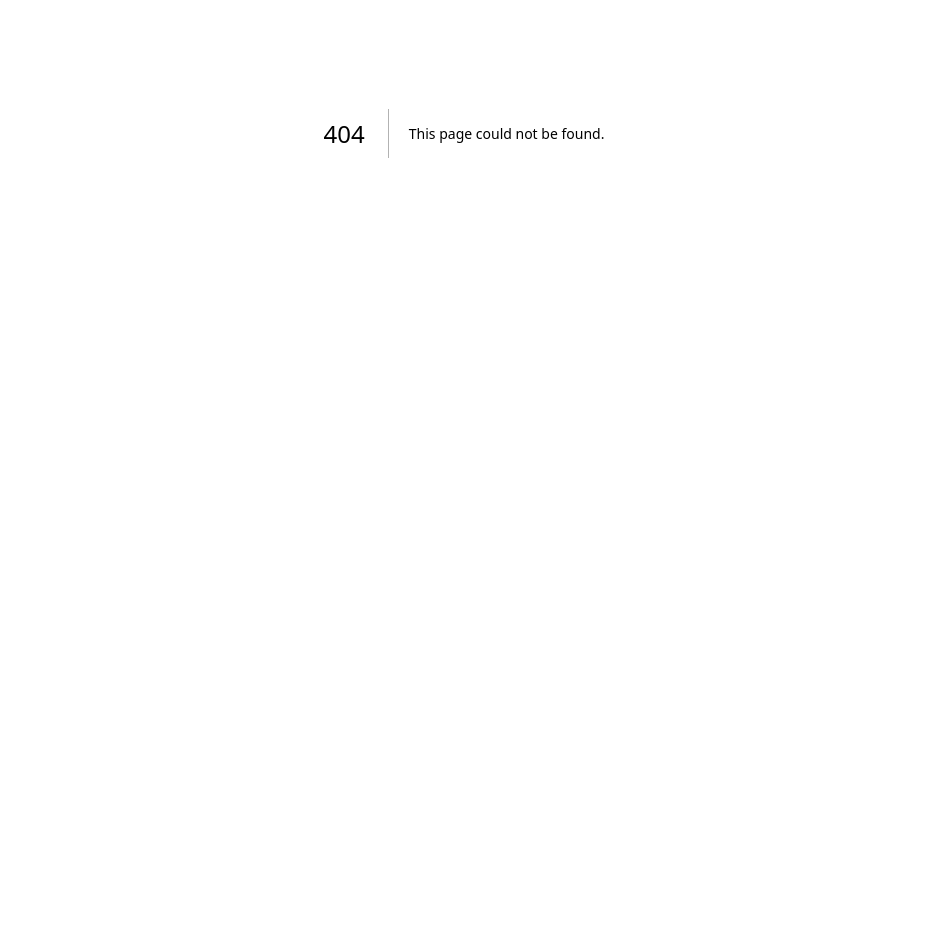
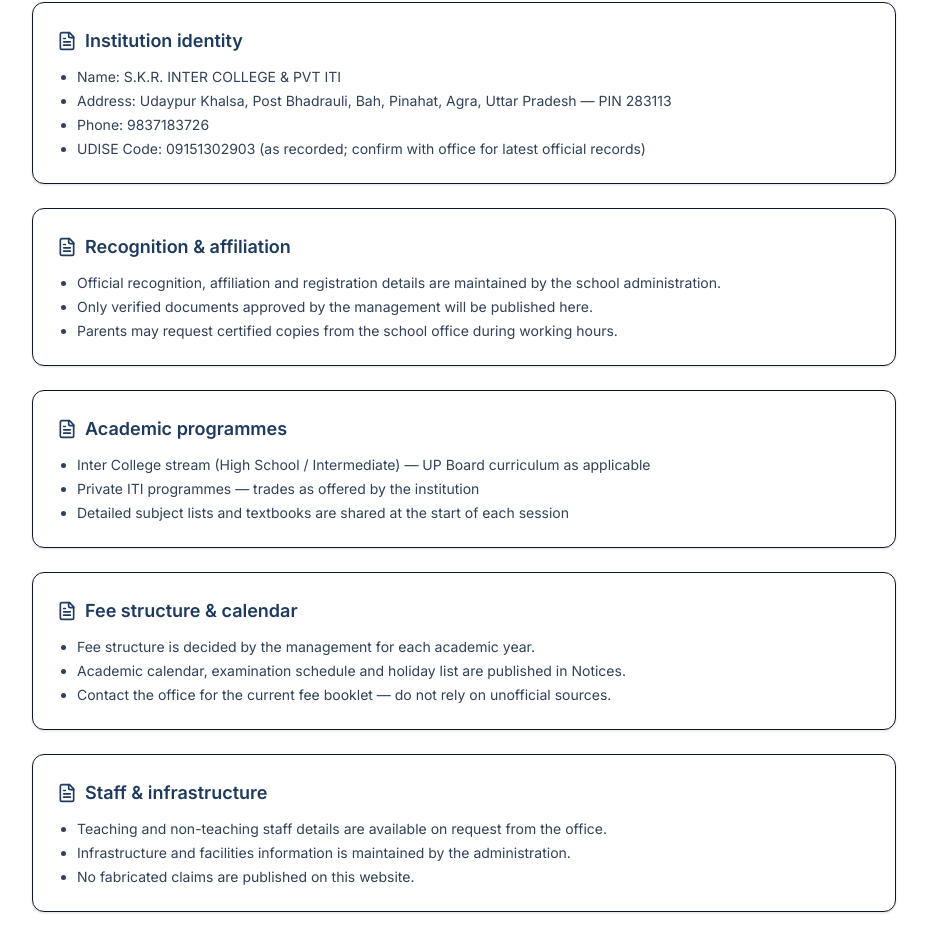
Before and after one commit to princetyagi1424/SKR-INTER-COLLEGE, a Next.js app: page /disclosures in a window 1280 px wide. Before the commit this address had no page. Shown: the part 267-1212 px from the top of the page, without its empty margins (176-1103 px from the left). Before the commit the page ends 800 px from the top, so only its background shows below. Built offline with nearby package versions, Linux system fonts and the light colour scheme.

Commit message:
feat: mandatory disclosures public page

```diff
--- /dev/null
+++ b/src/app/(public)/disclosures/page.tsx
@@ -0,0 +1,84 @@
+import { PublicHeader } from "@/components/layout/PublicHeader";
+import { PublicFooter } from "@/components/layout/PublicFooter";
+import { FileText } from "lucide-react";
+
+export const metadata = { title: "Mandatory Disclosures" };
+
+const SECTIONS = [
+  {
+    title: "Institution identity",
+    items: [
+      "Name: S.K.R. INTER COLLEGE & PVT ITI",
+      "Address: Udaypur Khalsa, Post Bhadrauli, Bah, Pinahat, Agra, Uttar Pradesh — PIN 283113",
+      "Phone: 9837183726",
+      "UDISE Code: 09151302903 (as recorded; confirm with office for latest official records)",
+    ],
+  },
+  {
+    title: "Recognition & affiliation",
+    items: [
+      "Official recognition, affiliation and registration details are maintained by the school administration.",
+      "Only verified documents approved by the management will be published here.",
+      "Parents may request certified copies from the school office during working hours.",
+    ],
+  },
+  {
+    title: "Academic programmes",
+    items: [
+      "Inter College stream (High School / Intermediate) — UP Board curriculum as applicable",
+      "Private ITI programmes — trades as offered by the institution",
+      "Detailed subject lists and textbooks are shared at the start of each session",
+    ],
+  },
+  {
+    title: "Fee structure & calendar",
+    items: [
+      "Fee structure is decided by the management for each academic year.",
+      "Academic calendar, examination schedule and holiday list are published in Notices.",
+      "Contact the office for the current fee booklet — do not rely on unofficial sources.",
+    ],
+  },
+  {
+    title: "Staff & infrastructure",
+    items: [
+      "Teaching and non-teaching staff details are available on request from the office.",
+      "Infrastructure and facilities information is maintained by the administration.",
+      "No fabricated claims are published on this website.",
+    ],
+  },
+];
+
+export default function DisclosuresPage() {
+  return (
+    <div className="flex min-h-screen flex-col">
+      <PublicHeader />
+      <main className="mx-auto max-w-4xl flex-1 px-4 py-12">
+        <h1 className="mb-2 text-3xl font-bold text-[var(--color-navy)]">Mandatory Disclosures</h1>
+        <p className="mb-8 text-slate-600">
+          Information published here is limited to verified school details. Additional official documents
+          can be obtained from the school office.
+        </p>
+        <div className="space-y-6">
+          {SECTIONS.map((s) => (
+            <section key={s.title} className="rounded-xl border bg-white p-6 shadow-sm">
+              <h2 className="mb-3 flex items-center gap-2 text-lg font-semibold text-[var(--color-navy)]">
+                <FileText className="h-5 w-5" /> {s.title}
+              </h2>
+              <ul className="list-disc space-y-1 pl-5 text-sm text-slate-700">
+                {s.items.map((item) => (
+                  <li key={item}>{item}</li>
+                ))}
+              </ul>
+            </section>
+          ))}
+        </div>
+        <p className="mt-8 text-center text-sm text-slate-500">
+          For certified documents call{" "}
+          <a href="tel:9837183726" className="font-medium text-[var(--color-navy)] underline">9837183726</a>
+          {" "}or visit the office (Mon–Sat, 8:00 AM – 2:00 PM).
+        </p>
+      </main>
+      <PublicFooter />
+    </div>
+  );
+}
```
